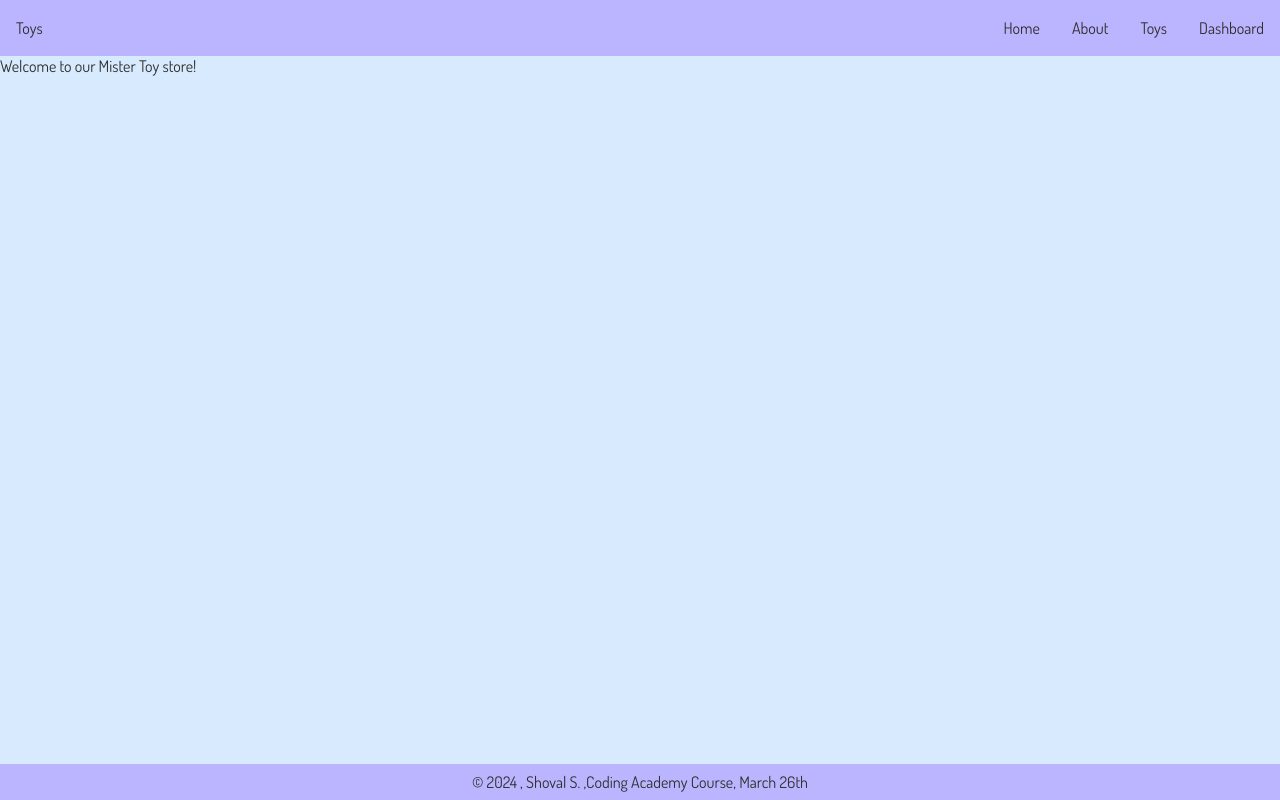
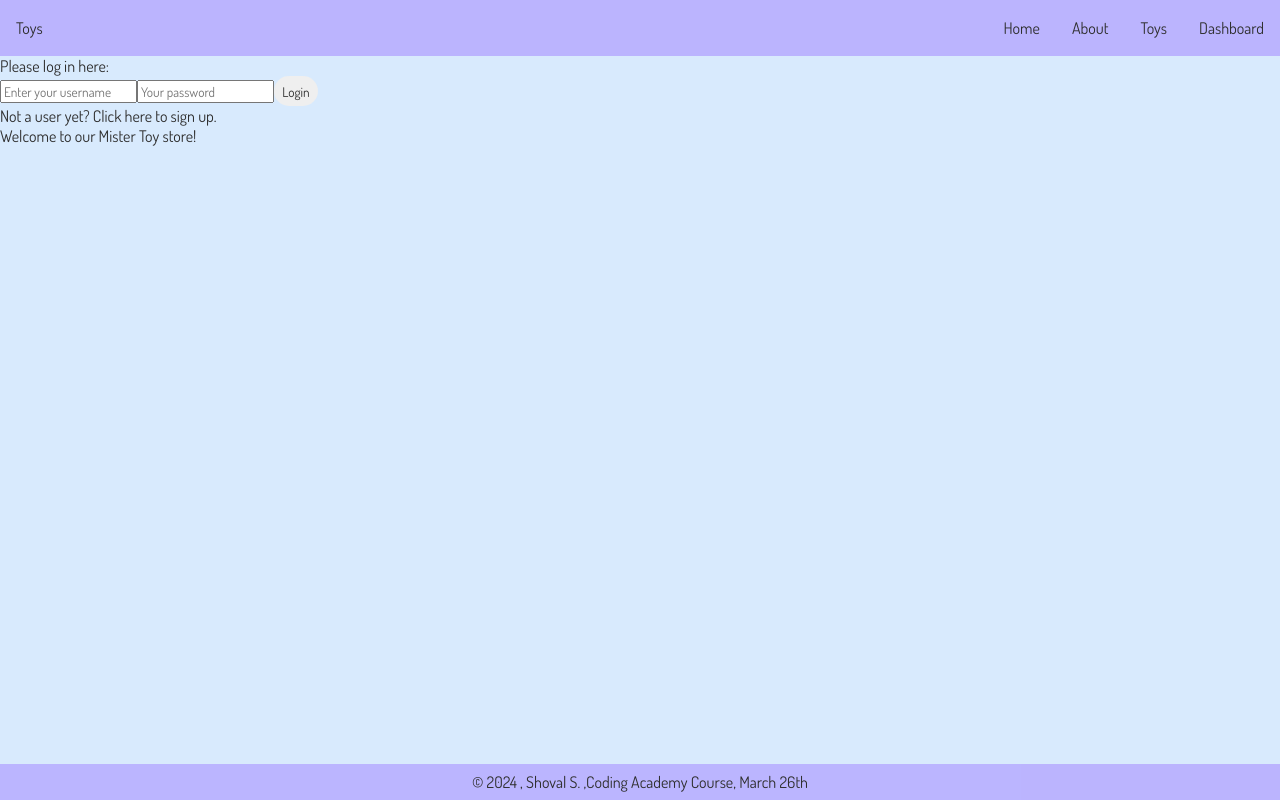
Before and after one commit to tmanoon/mistertoy-frontend, a React app: page / in a window 1280 px wide. Built offline with nearby package versions, Linux system fonts and the light colour scheme; the HTML template or start-up script is replaced by a standard one.

Commit message:
Add loginsignup cmp to header

```diff
--- a/src/cmps/AppHeader.jsx
+++ b/src/cmps/AppHeader.jsx
@@ -1,17 +1,19 @@
 import { NavLink } from 'react-router-dom'
-// import { useSelector, useDispatch } from 'react-redux'
+import { LoginSignup } from '../cmps/LoginSignup.jsx'
 
 export function AppHeader() {
 
-    return <header className="header-section flex align-center space-between">
+    return <>
+        <header className="header-section flex align-center space-between">
             <div>Toys</div>
-
             <nav className="flex">
                 <NavLink to="/" >Home</NavLink>
                 <NavLink to="/about" >About</NavLink>
                 <NavLink to="/toy" >Toys</NavLink>
                 <NavLink to="/toy/dashboard" >Dashboard</NavLink>
+            </nav>
+        </header >
 
-        </nav>
-    </header>
+        <LoginSignup />
+    </>
 }
```
Lines whose indentation alone changed are shown as unchanged.
